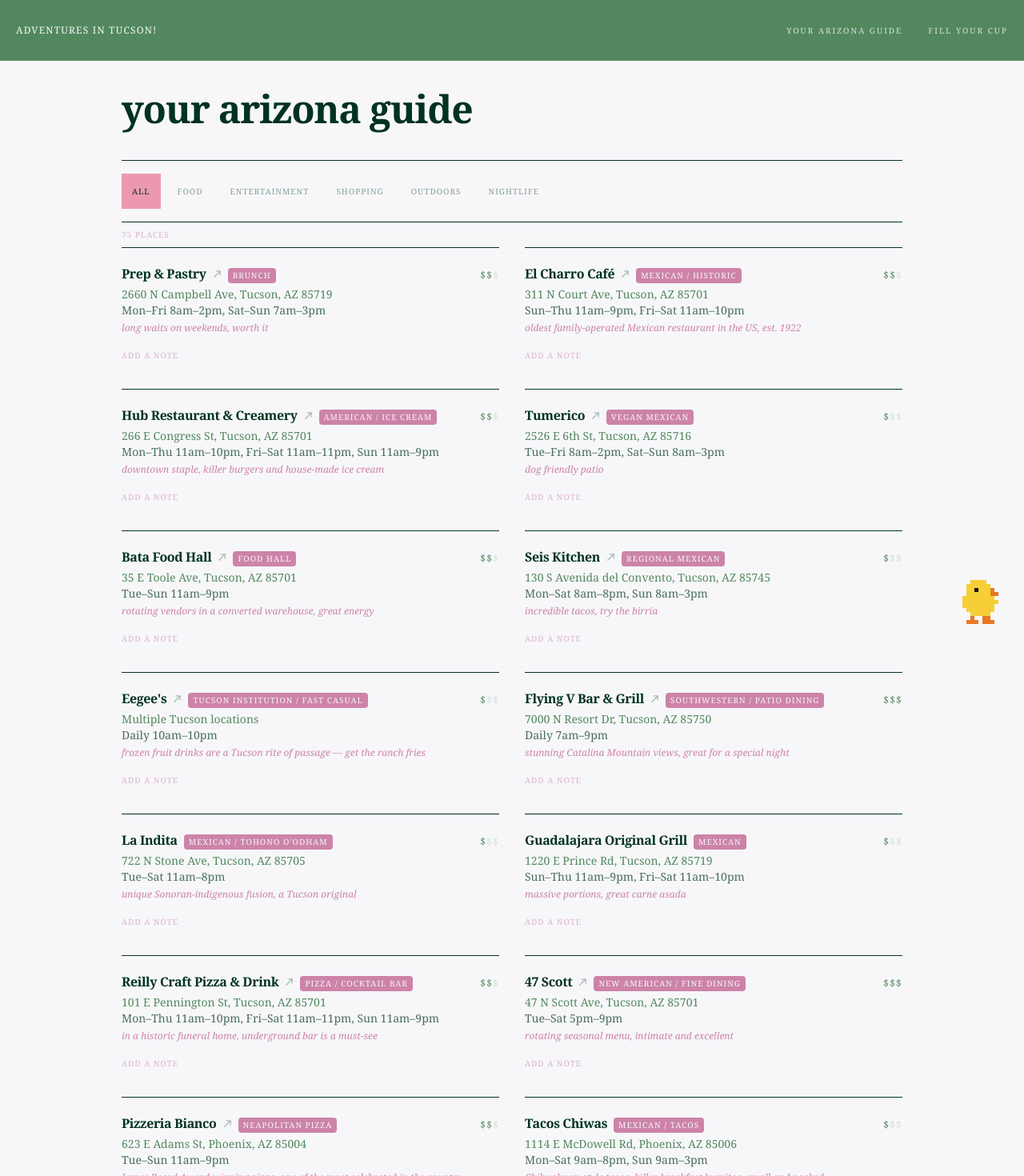
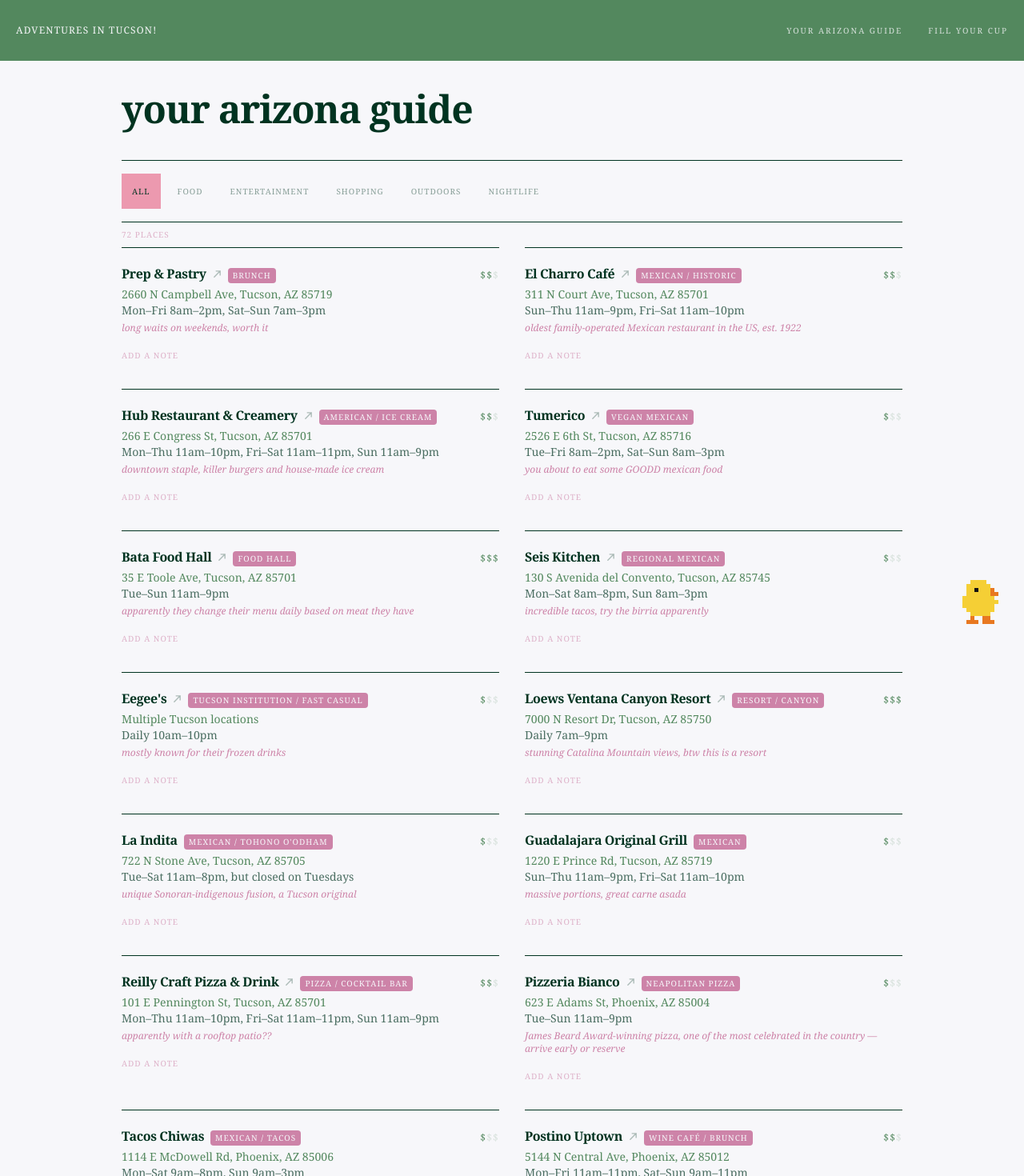
Before and after one commit to jesishen/adventures-in-tucson, a Next.js app: page /things in a window 1280 px wide. Shown: the top 1470 px of the page at 80% size. Built offline with nearby package versions, Linux system fonts and the light colour scheme.

Commit message:
confirm all links

```diff
--- a/data/tucson.js
+++ b/data/tucson.js
@@ -37,7 +37,7 @@
       hours: "Tue–Fri 8am–2pm, Sat–Sun 8am–3pm",
       address: "2526 E 6th St, Tucson, AZ 85716",
       priceRange: 1,
-      notes: "dog friendly patio",
+      notes: "you about to eat some GOODD mexican food",
       website: "https://www.tumerico.com",
     },
     {
@@ -46,8 +46,8 @@
       type: "food hall",
       hours: "Tue–Sun 11am–9pm",
       address: "35 E Toole Ave, Tucson, AZ 85701",
-      priceRange: 2,
-      notes: "rotating vendors in a converted warehouse, great energy",
+      priceRange: 3,
+      notes: "apparently they change their menu daily based on meat they have",
       website: "https://www.batatucson.com",
     },
     {
@@ -57,7 +57,7 @@
       hours: "Mon–Sat 8am–8pm, Sun 8am–3pm",
       address: "130 S Avenida del Convento, Tucson, AZ 85745",
       priceRange: 1,
-      notes: "incredible tacos, try the birria",
+      notes: "incredible tacos, try the birria apparently",
       website: "https://www.seiskitchen.com",
     },
     {
@@ -67,24 +67,24 @@
       hours: "Daily 10am–10pm",
       address: "Multiple Tucson locations",
       priceRange: 1,
-      notes: "frozen fruit drinks are a Tucson rite of passage — get the ranch fries",
+      notes: "mostly known for their frozen drinks",
       website: "https://www.eegees.com",
     },
     {
       id: "food-flying-v",
-      name: "Flying V Bar & Grill",
-      type: "Southwestern / patio dining",
+      name: "Loews Ventana Canyon Resort",
+      type: "Resort / Canyon",
       hours: "Daily 7am–9pm",
       address: "7000 N Resort Dr, Tucson, AZ 85750",
       priceRange: 3,
-      notes: "stunning Catalina Mountain views, great for a special night",
+      notes: "stunning Catalina Mountain views, btw this is a resort",
       website: "https://www.loewshotels.com/ventana-canyon/flying-v-bar-grill",
     },
     {
       id: "food-la-indita",
       name: "La Indita",
       type: "Mexican / Tohono O'odham",
-      hours: "Tue–Sat 11am–8pm",
+      hours: "Tue–Sat 11am–8pm, but closed on Tuesdays",
       address: "722 N Stone Ave, Tucson, AZ 85705",
       priceRange: 1,
       notes: "unique Sonoran-indigenous fusion, a Tucson original",
@@ -107,18 +107,8 @@
       hours: "Mon–Thu 11am–10pm, Fri–Sat 11am–11pm, Sun 11am–9pm",
       address: "101 E Pennington St, Tucson, AZ 85701",
       priceRange: 2,
-      notes: "in a historic funeral home, underground bar is a must-see",
+      notes: "apparently with a rooftop patio??",
       website: "https://www.reillypizza.com",
-    },
-    {
-      id: "food-47-scott",
-      name: "47 Scott",
-      type: "New American / fine dining",
-      hours: "Tue–Sat 5pm–9pm",
-      address: "47 N Scott Ave, Tucson, AZ 85701",
-      priceRange: 3,
-      notes: "rotating seasonal menu, intimate and excellent",
-      website: "https://www.47scott.com",
     },
     // Phoenix
     {
@@ -127,7 +117,7 @@
       type: "Neapolitan pizza",
       hours: "Tue–Sun 11am–9pm",
       address: "623 E Adams St, Phoenix, AZ 85004",
-      priceRange: 2,
+      priceRange: 1,
       notes: "James Beard Award-winning pizza, one of the most celebrated in the country — arrive early or reserve",
       website: "https://www.pizzeriabianco.com",
     },
@@ -159,7 +149,7 @@
       address: "603 N 5th Ave, Phoenix, AZ 85003",
       priceRange: 2,
       notes: "wood-fired pizza in a 1913 bungalow, romantic and excellent",
-      website: "https://www.cibourbanbistro.com",
+      website: null,
     },
   ],
   entertainment: [
@@ -170,7 +160,7 @@
       hours: "Daily — check showtimes",
       address: "3233 E Speedway Blvd, Tucson, AZ 85716",
       priceRange: 1,
-      notes: "amazing programming, frequent Q&As",
+      notes: "just a cinema for you that's close!",
       website: "https://www.loftcinema.org",
     },
     {
@@ -200,17 +190,17 @@
       hours: "Daily from 4pm",
       address: "311 E Congress St, Tucson, AZ 85701",
       priceRange: 2,
-      notes: "attached to Hotel Congress, iconic Tucson spot",
+      notes: "attached to Hotel Congress, I looked it up and it's got an underground cool vibe",
       website: "https://www.hotelcongress.com",
     },
     {
       id: "ent-mini-time",
       name: "Mini Time Machine Museum of Miniatures",
-      type: "quirky museum",
+      type: "museum of mini things",
       hours: "Tue–Sat 9am–4pm",
       address: "4455 E Camp Lowell Dr, Tucson, AZ 85712",
       priceRange: 1,
-      notes: "genuinely one of a kind",
+      notes: "THESE ARE SO CUTEEE",
       website: "https://www.theminitimemachine.org",
     },
     {
@@ -220,7 +210,7 @@
       hours: "Daily 8:30am–4:30pm",
       address: "2150 N Alvernon Way, Tucson, AZ 85712",
       priceRange: 1,
-      notes: "butterfly exhibit seasonally, peaceful any time of year",
+      notes: "butterfly exhibit seasonally is their most known part",
       website: "https://www.tucsonbotanical.org",
     },
     {
@@ -230,18 +220,18 @@
       hours: "Event nights only",
       address: "17 W Congress St, Tucson, AZ 85701",
       priceRange: 2,
-      notes: "restored 1930s movie palace — see anything here just for the building",
+      notes: "restored 1930s movie palace, sometimes they have random movie showings",
       website: "https://www.foxtucson.com",
     },
     {
       id: "ent-mercado",
       name: "Mercado San Agustín",
-      type: "market / event space",
+      type: "market / super cool buildings",
       hours: "Daily — shops vary",
       address: "100 S Avenida del Convento, Tucson, AZ 85745",
       priceRange: 1,
-      notes: "open-air market with food, art, and live music on weekends",
-      website: "https://www.mercadosanagustin.com",
+      notes: "wait this place reminds me of the scene from coco! his hometown!",
+      website: null,
     },
     {
       id: "ent-degrazia",
@@ -250,7 +240,7 @@
       hours: "Daily 10am–4pm",
       address: "6300 N Swan Rd, Tucson, AZ 85718",
       priceRange: 1,
-      notes: "Tucson artist Ted DeGrazia's adobe studio and gallery — free admission, stunning grounds",
+      notes: "Tucson artist Ted DeGrazia's adobe studio and gallery — free admission!",
       website: "https://www.degrazia.org",
     },
     {
@@ -281,7 +271,7 @@
       hours: "Wed & Fri–Sun 10am–5pm, Thu 10am–9pm",
       address: "1625 N Central Ave, Phoenix, AZ 85004",
       priceRange: 1,
-      notes: "free first Fridays 6–10pm — great collection, don't skip the fashion design wing",
+      notes: "free first Fridays 6–10pm — there's just a bunch of exhibitions",
       website: "https://www.phxart.org",
     },
     {
@@ -301,7 +291,7 @@
       hours: "Mon–Sat 9am–5pm, Sun 10am–5pm",
       address: "4725 E Mayo Blvd, Phoenix, AZ 85050",
       priceRange: 2,
-      notes: "instruments from 200+ countries — you hear everything through headphones as you walk, genuinely magical",
+      notes: "instruments from 200+ countries — you hear everything through headphones as you walk, super cool!",
       website: "https://mim.org",
     },
     {
@@ -311,7 +301,7 @@
       hours: "Daily 8am–8pm (seasonal hours vary)",
       address: "1201 N Galvin Pkwy, Phoenix, AZ 85008",
       priceRange: 2,
-      notes: "50,000 desert plants across 140 acres in Papago Park — stunning at sunset",
+      notes: "50,000 desert plants across 140 acres in Papago Park — apparently really pretty at sunset",
       website: "https://www.dbg.org",
     },
   ],
@@ -324,18 +314,8 @@
       hours: "Varies by shop, most open daily 10am–6pm",
       address: "4th Ave, Tucson, AZ 85705",
       priceRange: 1,
-      notes: "street fairs in spring and winter are legendary",
+      notes: "street fairs sometimes - it looks like THE street people talk about",
       website: "https://www.fourthavenue.org",
-    },
-    {
-      id: "shop-antigone",
-      name: "Antigone Books",
-      type: "independent bookstore",
-      hours: "Mon–Sat 10am–6pm, Sun 11am–5pm",
-      address: "411 N 4th Ave, Tucson, AZ 85705",
-      priceRange: 1,
-      notes: "feminist and queer lit, great staff picks",
-      website: "https://www.antigonebooks.com",
     },
     {
       id: "shop-sonoran-glass",
@@ -344,38 +324,18 @@
       hours: "Tue–Sat 10am–5pm",
       address: "633 W 18th St, Tucson, AZ 85701",
       priceRange: 2,
-      notes: "unique handblown pieces, great gifts",
+      notes: "unique handblown pieces, super cool thing to try",
       website: "https://www.sonoranglass.org",
-    },
-    {
-      id: "shop-buffalo-exchange",
-      name: "Buffalo Exchange",
-      type: "resale / vintage clothing",
-      hours: "Mon–Sat 10am–8pm, Sun 11am–7pm",
-      address: "2001 E Speedway Blvd, Tucson, AZ 85719",
-      priceRange: 1,
-      notes: "Tucson's best resale clothing — buy, sell, or trade",
-      website: "https://www.buffaloexchange.com",
     },
     {
       id: "shop-farmers-market",
       name: "Rillito Park Farmers Market",
-      type: "farmers market",
+      type: "farmers market!!",
       hours: "Sun 8am–12pm (year-round)",
       address: "4502 N 1st Ave, Tucson, AZ 85718",
       priceRange: 1,
       notes: "seasonal produce, local honey, breakfast burritos",
       website: "https://www.heirloomfm.org",
-    },
-    {
-      id: "shop-bookmans",
-      name: "Bookman's Entertainment Exchange",
-      type: "used books / music / games",
-      hours: "Daily 9am–9pm",
-      address: "6230 E Speedway Blvd, Tucson, AZ 85712",
-      priceRange: 1,
-      notes: "Tucson's beloved used everything store — could lose hours here",
-      website: "https://www.bookmans.com",
     },
     {
       id: "shop-gem-show",
@@ -404,7 +364,7 @@
       hours: "Mon–Sat 10am–6pm, Sun 12pm–5pm",
       address: "422 N 4th Ave, Tucson, AZ 85705",
       priceRange: 1,
-      notes: "quirky and creative — local art, vintage finds, handmade goods",
+      notes: "creative — local art, vintage finds, handmade goods",
       website: null,
     },
     // Phoenix
@@ -415,8 +375,8 @@
       hours: "Mon–Sat 10am–9pm, Sun 10am–6pm",
       address: "300 W Camelback Rd, Phoenix, AZ 85013",
       priceRange: 1,
-      notes: "beloved indie bookstore with an attached craft beer bar — First Draft Book Bar",
-      website: "https://www.changinghands.com",
+      notes: "beloved indie bookstore with an attached craft beer bar?? — First Draft Book Bar",
+      website: "https://maps.app.goo.gl/1xvAQffNjt2nteu8A",
     },
     {
       id: "phx-shop-roosevelt-row",
@@ -425,8 +385,8 @@
       hours: "Varies by shop and gallery",
       address: "E Roosevelt St, Phoenix, AZ 85003",
       priceRange: 1,
-      notes: "walkable stretch of murals, galleries, and indie shops — First Fridays art walk is a must",
-      website: "https://www.rooseveltrow.org",
+      notes: "walkable stretch of murals, galleries, and indie shops — First Fridays art walk is a must apparently in the evening",
+      website: "https://maps.app.goo.gl/77mr2xVHZGa4d1N89",
     },
     {
       id: "phx-shop-uptown-farmers-market",
@@ -436,7 +396,7 @@
       address: "5757 N Central Ave, Phoenix, AZ 85012",
       priceRange: 1,
       notes: "year-round, great local produce and prepared food vendors",
-      website: "https://www.uptownmarketaz.com",
+      website: "https://maps.app.goo.gl/Cpe4VPweetCYCqo89",
     },
   ],
 
@@ -448,7 +408,7 @@
       hours: "Daily 7am–sunset (visitor center 9am–5pm)",
       address: "2700 N Kinney Rd, Tucson, AZ 85743",
       priceRange: 1,
-      notes: "$25/car entry, annual pass worth it",
+      notes: "$25/car entry, annual pass is said to be worth it",
       website: "https://www.nps.gov/sagu",
     },
     {
@@ -459,7 +419,7 @@
       address: "5700 N Sabino Canyon Rd, Tucson, AZ 85750",
       priceRange: 1,
       notes: "tram available, no car access on weekdays",
-      website: "https://www.sabinocanyon.com",
+      website: "https://maps.app.goo.gl/eyzuqasfSCPACi7C9",
     },
     {
       id: "out-mt-lemmon",
@@ -468,8 +428,8 @@
       hours: "Always open (road conditions vary seasonally)",
       address: "Catalina Highway, Tucson, AZ",
       priceRange: 1,
-      notes: "feels like a different state — pine trees, ski lift, small village at top",
-      website: null,
+      notes: "this one's far, but WOW are the pictures at sunrise/sunset pretty",
+      website: "https://maps.app.goo.gl/5LFJLuJamZBMsPes9",
     },
     {
       id: "out-gates-pass",
@@ -478,8 +438,8 @@
       hours: "Daily 6am–8pm",
       address: "Gates Pass Rd, Tucson, AZ 85745",
       priceRange: 1,
-      notes: "best sunset in the city, go early to get a spot",
-      website: null,
+      notes: "has really nice sunsets in the city",
+      website: "https://maps.app.goo.gl/TexD1UeDHGLuu2pr8",
     },
     {
       id: "out-tumamoc",
@@ -489,7 +449,7 @@
       address: "W Anklam Rd & Tumamoc Hill Rd, Tucson, AZ 85745",
       priceRange: 1,
       notes: "popular sunset hike, stunning city views from the top",
-      website: "https://tumamoc.arizona.edu",
+      website: "https://maps.app.goo.gl/rtEEXnDesG3qjLg68",
     },
     {
       id: "out-saguaro-east",
@@ -499,7 +459,7 @@
       address: "3693 S Old Spanish Trail, Tucson, AZ 85730",
       priceRange: 1,
       notes: "slightly less crowded than west, excellent trail variety",
-      website: "https://www.nps.gov/sagu",
+      website: "https://maps.app.goo.gl/wnhdcnAbUmQdoyLh7",
     },
     {
       id: "out-catalina",
@@ -509,7 +469,7 @@
       address: "11570 N Oracle Rd, Tucson, AZ 85737",
       priceRange: 1,
       notes: "$7/car, great birding and easy to moderate trails",
-      website: "https://azstateparks.com/catalina",
+      website: "https://maps.app.goo.gl/yepgh7pBShKkpwP46",
     },
     {
       id: "out-biosphere",
@@ -518,8 +478,8 @@
       hours: "Daily 9am–4pm",
       address: "32540 S Biosphere Rd, Oracle, AZ 85623",
       priceRange: 2,
-      notes: "~50 min north of Tucson — absolutely worth the trip, mind-blowing place",
-      website: "https://biosphere2.org",
+      notes: "~50 min north of Tucson",
+      website: "https://maps.app.goo.gl/BEx5vrjSzTELpVDW6",
     },
     {
       id: "out-rillito",
@@ -529,7 +489,7 @@
       address: "4502 N 1st Ave, Tucson, AZ 85718",
       priceRange: 1,
       notes: "connects to a 130-mile bike path network across the city",
-      website: null,
+      website: "https://maps.app.goo.gl/mkhRh8pEJGwdYPUg8",
     },
     {
       id: "out-colossal-cave",
@@ -546,19 +506,19 @@
       name: "Madera Canyon",
       type: "birding / hiking",
       hours: "Always open",
-      address: "Madera Canyon Rd, Green Valley, AZ 85614",
+      address: "S Madera Canyon Rd, Amado, AZ 85645",
       priceRange: 1,
       notes: "world-class birding, ~50 min south — spot hummingbirds and elegant trogons",
       website: "https://www.friendsofmaderacanyon.org",
     },
     {
-      id: "turtle-pond",
+      id: "out-pond",
       name: "Turtle Pond",
       type: "turle / pond",
       hours: "Always open",
       address: "Tucson, AZ 85719",
       priceRange: 1,
-      notes: "super random pond I found on Google maps",
+      notes: "super random pond I found on Google maps where people were talking about seeing turtles",
       website: null,
     },
     // Phoenix
@@ -580,7 +540,7 @@
       address: "4925 E McDonald Dr, Phoenix, AZ 85018",
       priceRange: 1,
       notes: "tough but iconic — Echo Canyon Trail is relentless, the views from the top are worth it",
-      website: null,
+      website: "https://maps.app.goo.gl/DuP7YGqrwJHk65SG7",
     },
     {
       id: "phx-out-papago",
@@ -589,8 +549,8 @@
       hours: "Daily 5am–11pm",
       address: "625 N Galvin Pkwy, Phoenix, AZ 85008",
       priceRange: 1,
-      notes: "easy hikes through red sandstone buttes, home to the Desert Botanical Garden and Phoenix Zoo",
-      website: null,
+      notes: "easy hikes through red sandstone buttes, home to the Desert Botanical Garden and Phoenix Zoo. this looks SICKK",
+      website: "https://maps.app.goo.gl/A88Tn3sTA9TGo31W9",
     },
     {
       id: "phx-out-piestewa",
@@ -600,7 +560,7 @@
       address: "2701 E Squaw Peak Dr, Phoenix, AZ 85016",
       priceRange: 1,
       notes: "strenuous and short — the whole city opens up at the top, go early to beat the heat",
-      website: null,
+      website: "https://maps.app.goo.gl/ZM1nwV9o8AVvcoLcA",
     },
     {
       id: "phx-out-dreamy-draw",
@@ -610,7 +570,77 @@
       address: "2421 E Northern Ave, Phoenix, AZ 85028",
       priceRange: 1,
       notes: "less crowded than Camelback, good trail variety for hiking and biking",
-      website: null,
+      website: "https://maps.app.goo.gl/iiaU6PQiG5nqgFa27",
+    },
+    {
+      id: "outdoors-fantasy-island",
+      name: "Fantasy Island Trail Network",
+      type: "mountain biking",
+      hours: "Sunrise - Sunset",
+      address: "S Houghton Rd, Tucson, AZ 85748",
+      priceRange: 1,
+      notes: "flat desert singletrack, i know you like biking",
+      website: "https://maps.app.goo.gl/dtNQV2ob7Fkz8r7T6",
+    },
+    {
+      id: "outdoors-sweetwater-preserve",
+      name: "Sweetwater Preserve",
+      type: "mountain biking",
+      hours: "Sunrise - Sunset",
+      address: "W Picture Rocks Rd, Tucson, AZ 85743",
+      priceRange: 1,
+      notes: "703 acres, connects to Saguaro National Park west",
+      website: "https://maps.app.goo.gl/ntu4yQAf8NHUPDNF7",
+    },
+    {
+      id: "outdoors-brown-mountain",
+      name: "Brown Mountain Loop",
+      type: "mountain biking",
+      hours: "Sunrise - Sunset",
+      address: "Brown Mountain Picnic Area, Tucson, AZ 85743",
+      priceRange: 1,
+      notes: "4.2 miles, 4.7 stars on AllTrails, cactus-lined paths",
+      website: "https://maps.app.goo.gl/zihpUWA1fjMS7UxbA",
+    },
+    {
+      id: "outdoors-honeybee-canyon",
+      name: "Honeybee Canyon Loop Trail",
+      type: "mountain biking",
+      hours: "Sunrise - Sunset",
+      address: "Honeybee Canyon Park, 10855 N Oracle Rd, Tucson, AZ 85737",
+      priceRange: 1,
+      notes: "scenic canyon views, varied terrain",
+      website: "https://maps.app.goo.gl/MWdTCbGozfYV52926",
+    },
+    {
+      id: "outdoors-tucson-loop",
+      name: "Chuck Huckelberry Loop",
+      type: "road biking",
+      hours: "Open daily",
+      address: "Rillito Regional Park, 3285 W Ina Rd, Tucson, AZ 85741",
+      priceRange: 1,
+      notes: "54 miles paved, circles the entire city, along a river it looks like",
+      website: "https://maps.app.goo.gl/8gSDMAxgG8iuwtGKA",
+    },
+    {
+      id: "outdoors-mt-lemmon-bike",
+      name: "Mt. Lemmon via Catalina Highway",
+      type: "road biking",
+      hours: "Open daily",
+      address: "Catalina Highway, Tucson, AZ 85619",
+      priceRange: 1,
+      notes: "epic climb, 8,379 ft elevation gain, most challenging road ride in Tucson",
+      website: "https://maps.app.goo.gl/TatHDxkPwFYVSkg87",
+    },
+    {
+      id: "outdoors-sabino-canyon-bike",
+      name: "Sabino Canyon Tram Road",
+      type: "road biking",
+      hours: "Before 9AM or after 5PM (not Wed or Sat)",
+      address: "5700 N Sabino Canyon Rd, Tucson, AZ 85750",
+      priceRange: 1,
+      notes: "paved, scenic, no biking Wed/Sat or between 9am-5pm",
+      website: "https://maps.app.goo.gl/YPNgGa2B7WshB1KS7",
     },
   ],
 
@@ -632,28 +662,8 @@
       hours: "Wed–Sun 5pm–1am",
       address: "311 E Congress St, Tucson, AZ 85701",
       priceRange: 2,
-      notes: "inside Hotel Congress, stunning interior",
+      notes: "inside Hotel Congress, realllyyy cool interior",
       website: "https://www.hotelcongress.com/century-room",
-    },
-    {
-      id: "night-ches",
-      name: "Che's Lounge",
-      type: "dive bar",
-      hours: "Daily 1pm–2am",
-      address: "350 N 4th Ave, Tucson, AZ 85705",
-      priceRange: 1,
-      notes: "cash only, late night, locals only energy",
-      website: null,
-    },
-    {
-      id: "night-ibts",
-      name: "IBT's Bar",
-      type: "LGBTQ+ bar / dancing",
-      hours: "Thu–Sun 8pm–2am",
-      address: "616 N 4th Ave, Tucson, AZ 85705",
-      priceRange: 1,
-      notes: "welcoming, great DJs on weekends",
-      website: null,
     },
     {
       id: "night-tap-bottle",
@@ -686,23 +696,13 @@
       website: "https://www.cobraarcadebar.com",
     },
     {
-      id: "night-surly-wench",
-      name: "The Surly Wench Pub",
-      type: "punk / dive bar",
-      hours: "Daily 3pm–2am",
-      address: "424 N 4th Ave, Tucson, AZ 85705",
-      priceRange: 1,
-      notes: "live music, burlesque nights, reliably weird in the best way",
-      website: "https://www.surlywenchpub.com",
-    },
-    {
       id: "night-playground",
       name: "Playground Bar & Lounge",
-      type: "LGBTQ+ bar / rooftop",
+      type: "rooftop",
       hours: "Wed–Sun 5pm–2am",
       address: "278 E Congress St, Tucson, AZ 85701",
       priceRange: 2,
-      notes: "rooftop patio with downtown views, great DJs",
+      notes: "name is misleading but it looks cool to go party and dance vibes",
       website: "https://www.playgroundtucson.com",
     },
     {
@@ -713,29 +713,9 @@
       address: "536 N 4th Ave, Tucson, AZ 85705",
       priceRange: 2,
       notes: "rooftop patio, great beer selection on 4th Ave",
-      website: null,
-    },
-    {
-      id: "night-az-beer-house",
-      name: "Arizona Beer House",
-      type: "craft beer bar",
-      hours: "Mon–Thu 11am–10pm, Fri–Sat 11am–11pm, Sun 12pm–9pm",
-      address: "150 S Kolb Rd, Tucson, AZ 85710",
-      priceRange: 2,
-      notes: "100+ Arizona craft beers on tap and in bottles",
-      website: "https://www.arizonabeerhouse.com",
+      website: "https://maps.app.goo.gl/uMeawbpYXQ9DLzcb9",
     },
     // Phoenix
-    {
-      id: "phx-night-crescent-ballroom",
-      name: "Crescent Ballroom",
-      type: "live music venue / bar",
-      hours: "Daily from 5pm, show nights vary",
-      address: "308 N 2nd Ave, Phoenix, AZ 85003",
-      priceRange: 2,
-      notes: "best mid-size venue in Phoenix — great sound, great tacos inside",
-      website: "https://www.crescentphx.com",
-    },
     {
       id: "phx-night-van-buren",
       name: "The Van Buren",
@@ -756,15 +736,5 @@
       notes: "multi-level cocktail bar in the historic Heard Building — one of Arizona's best",
       website: "https://www.bitterandtwistedaz.com",
     },
-    {
-      id: "phx-night-the-vig",
-      name: "The Vig Arcadia",
-      type: "neighborhood bar / patio",
-      hours: "Mon–Thu 11am–11pm, Fri–Sat 11am–12am, Sun 10am–11pm",
-      address: "4041 N 40th St, Phoenix, AZ 85018",
-      priceRange: 2,
-      notes: "great patio, solid food, easy hang — Arcadia neighborhood gem",
-      website: "https://www.thevigarcadia.com",
-    },
   ],
 };
```
